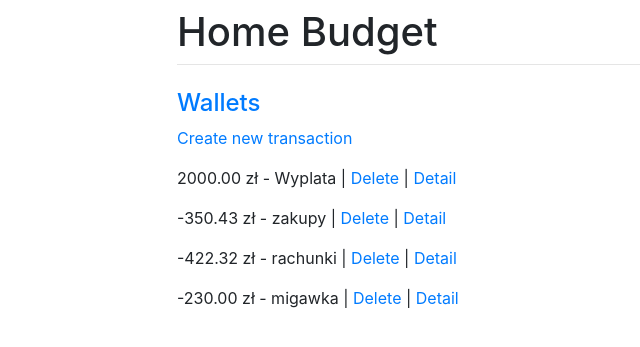
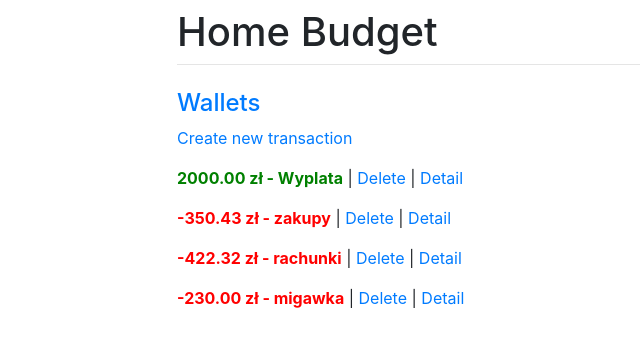
Before and after one commit to jslodkowicz/home_budget, a Django app: page /transactions/ in a window 1280 px wide. Shown: the top 347 px of the page, without its empty margins (98-738 px from the left). Run offline with Django 3.2, Linux system fonts and the light colour scheme; data comes from the database, SQL or seed files in the repository; some libraries are stand-ins or nearby versions.

Commit message:
added colour distinct to transactions in transaction_list.html

```diff
--- a/templates/transactions/transaction_list.html
+++ b/templates/transactions/transaction_list.html
@@ -4,7 +4,12 @@
     <h4><a href="{% url 'home_budget:wallets' %}">Wallets</a></h4>
     <p><a href="{% url 'home_budget:transaction_create' %}">Create new transaction</a></p>
     {% for transaction in object_list %}
-        <p>{{ transaction }} | <a href="{% url 'home_budget:transaction_delete' transaction.id %}">Delete</a>
-        | <a href="{% url 'home_budget:transaction_detail' transaction.id %}">Detail</a></p>
+        {% if transaction.type == 'EXPENSE' %}
+            <p><span class="font-weight-bold" style="color: red">{{ transaction }}</span> | <a href="{% url 'home_budget:transaction_delete' transaction.id %}">Delete</a>
+            | <a href="{% url 'home_budget:transaction_detail' transaction.id %}">Detail</a></p>
+        {% else %}
+            <p><span class="font-weight-bold" style="color: green">{{ transaction }}</span> | <a href="{% url 'home_budget:transaction_delete' transaction.id %}">Delete</a>
+            | <a href="{% url 'home_budget:transaction_detail' transaction.id %}">Detail</a></p>
+        {% endif %}
     {% endfor %}
 {% endblock %}
```
